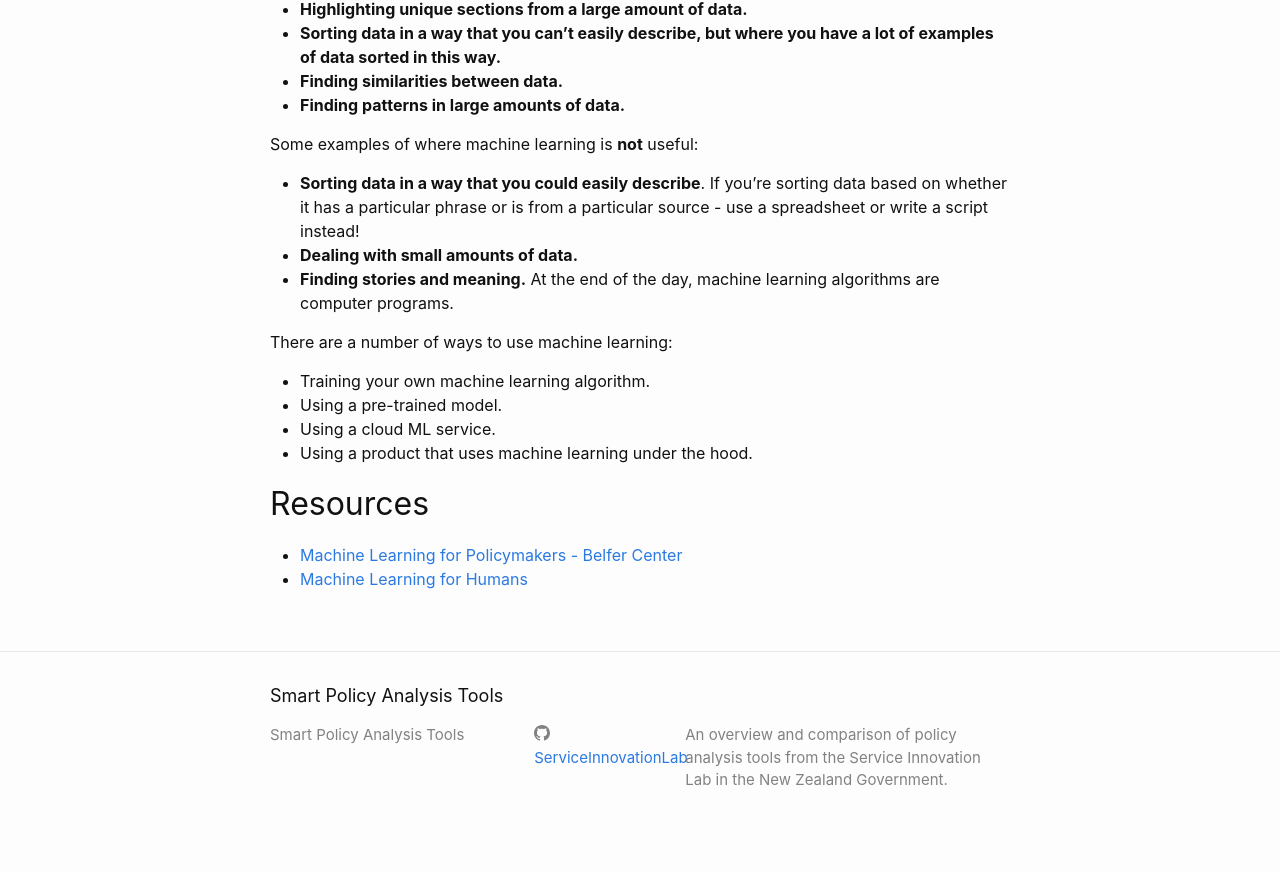
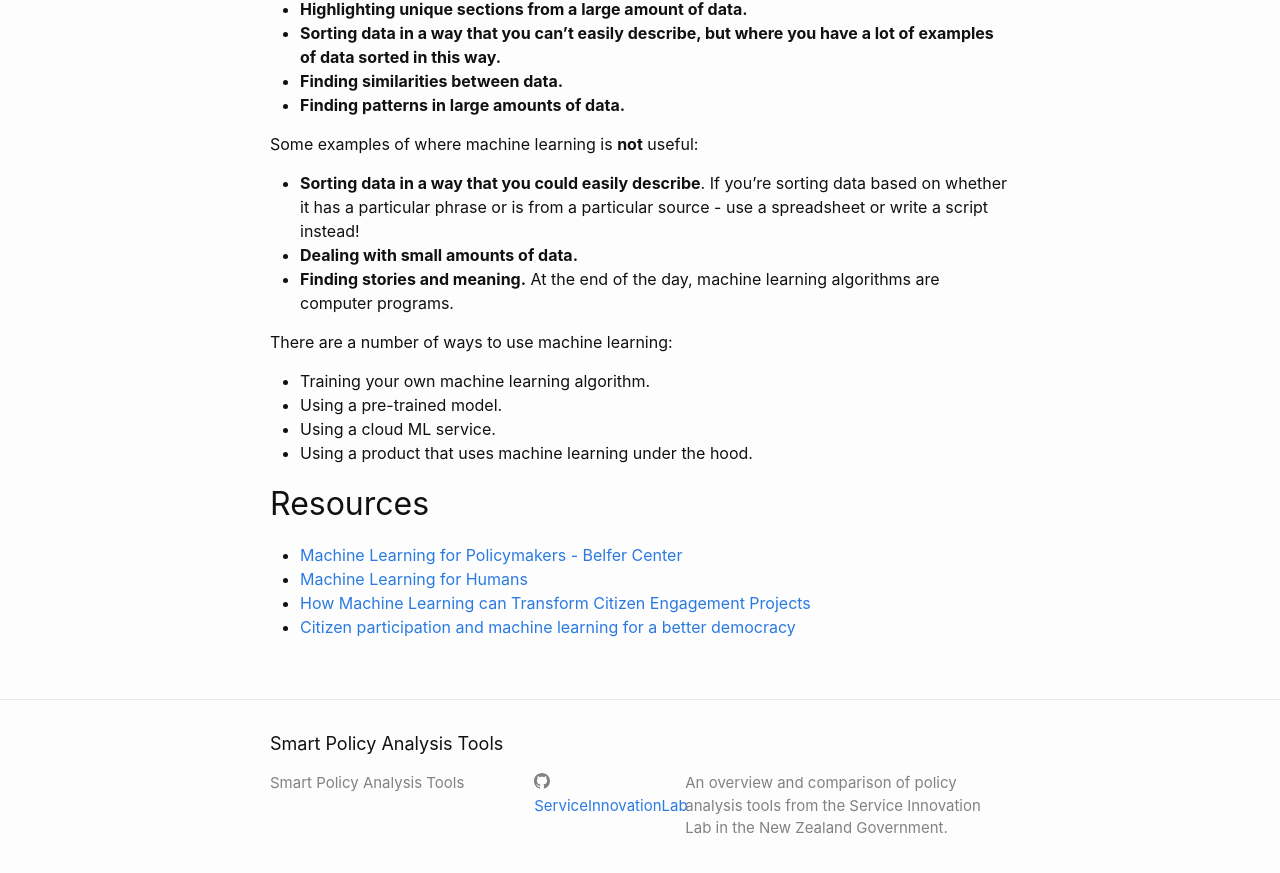
Before and after one commit to ServiceInnovationLab/bagel-box, a Jekyll site: the page built from _posts/2019-11-05-intro-to-machine-learning.md, in a window 1280 px wide and 900 px high, scrolled down 3197 px. Shown: the top 873 px of the window. Built offline with Jekyll 4.4.1, drawn with Linux system fonts in a browser that asks for light colours; before the commit the page ends 4049 px from its top, so only the background shows below that.

Commit message:
more sources

```diff
--- a/_posts/2019-11-05-intro-to-machine-learning.md
+++ b/_posts/2019-11-05-intro-to-machine-learning.md
@@ -126,3 +126,5 @@ There are a number of ways to use machine learning:
 
 - [Machine Learning for Policymakers - Belfer Center](https://www.belfercenter.org/sites/default/files/files/publication/MachineLearningforPolicymakers.pdf)
 - [Machine Learning for Humans](https://medium.com/machine-learning-for-humans/why-machine-learning-matters-6164faf1df12)
+- [How Machine Learning can Transform Citizen Engagement Projects](https://www.citizenlab.co/blog/product-update/natural-language-processing-at-citizenlab-how-machine-learning-can-transform-citizen-engagement-projects/)
+- [Citizen participation and machine learning for a better democracy](https://www.turing.ac.uk/research/research-projects/citizen-participation-and-machine-learning-better-democracy)
```
